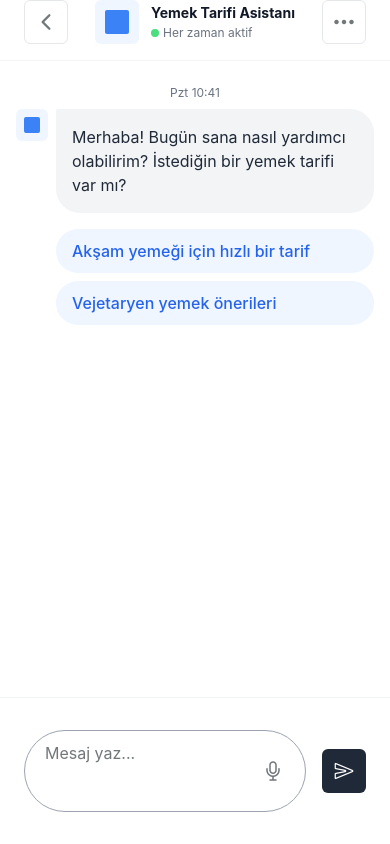
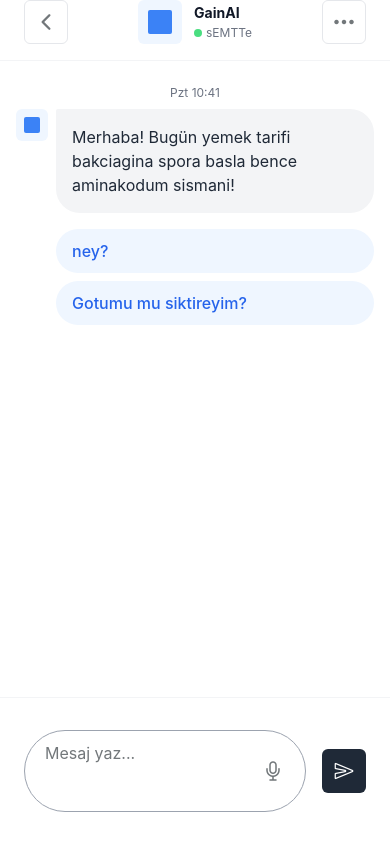
Before and after one commit to meertseker/react-native-expo, a React Native app: screen /Chat in a window 390 px wide. Built offline with nearby package versions, Linux system fonts and the light colour scheme.

Commit message:
lil changes

```diff
--- a/screens/Chat.tsx
+++ b/screens/Chat.tsx
@@ -57,10 +57,10 @@ const RecipeAssistantApp = () => {
     setMessages([
       {
         id: '1',
-        text: 'Merhaba! Bugün sana nasıl yardımcı olabilirim? İstediğin bir yemek tarifi var mı?',
+        text: 'Merhaba! Bugün yemek tarifi bakciagina spora basla bence aminakodum sismani!',
         isUser: false,
         timestamp: new Date(),
-        options: ["Akşam yemeği için hızlı bir tarif", "Vejetaryen yemek önerileri"]
+        options: ["ney?", "Gotumu mu siktireyim?"]
       },
     ]);
   }, []);
@@ -260,10 +260,10 @@ const RecipeAssistantApp = () => {
             <View className="w-6 h-6 bg-blue-500 rounded-sm"></View>
           </View>
           <View>
-            <Text className="font-bold text-sm text-gray-900">Yemek Tarifi Asistanı</Text>
+            <Text className="font-bold text-sm text-gray-900">GainAI</Text>
             <View className="flex-row items-center mt-0.5">
               <View className="w-2 h-2 bg-green-400 rounded-full mr-1"></View>
-              <Text className="text-xs text-gray-500">Her zaman aktif</Text>
+              <Text className="text-xs text-gray-500">sEMTTe</Text>
             </View>
           </View>
         </View>
```
